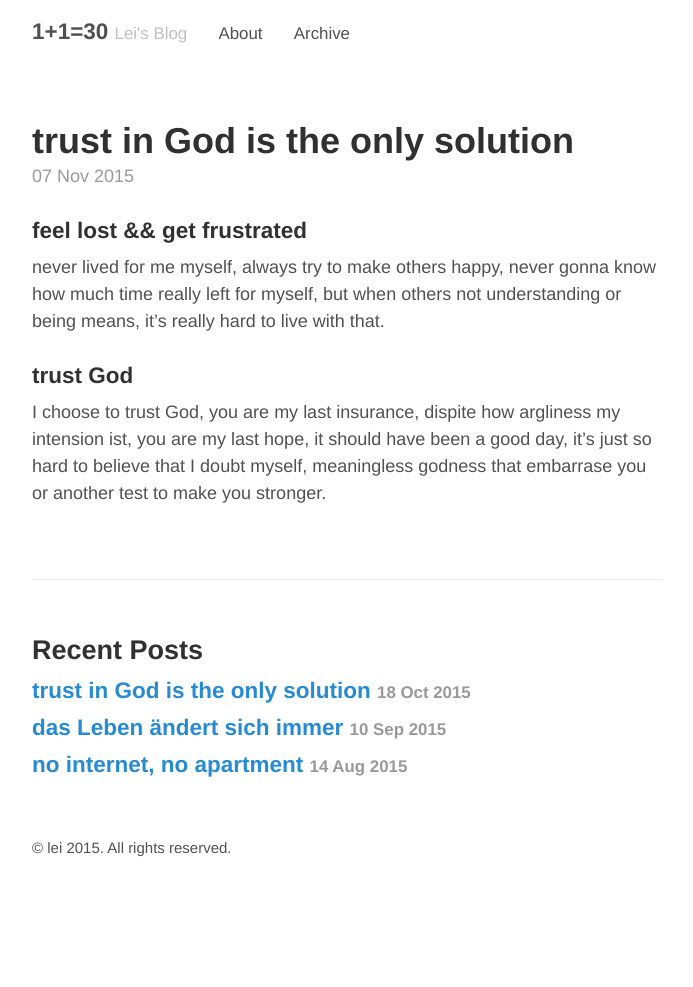
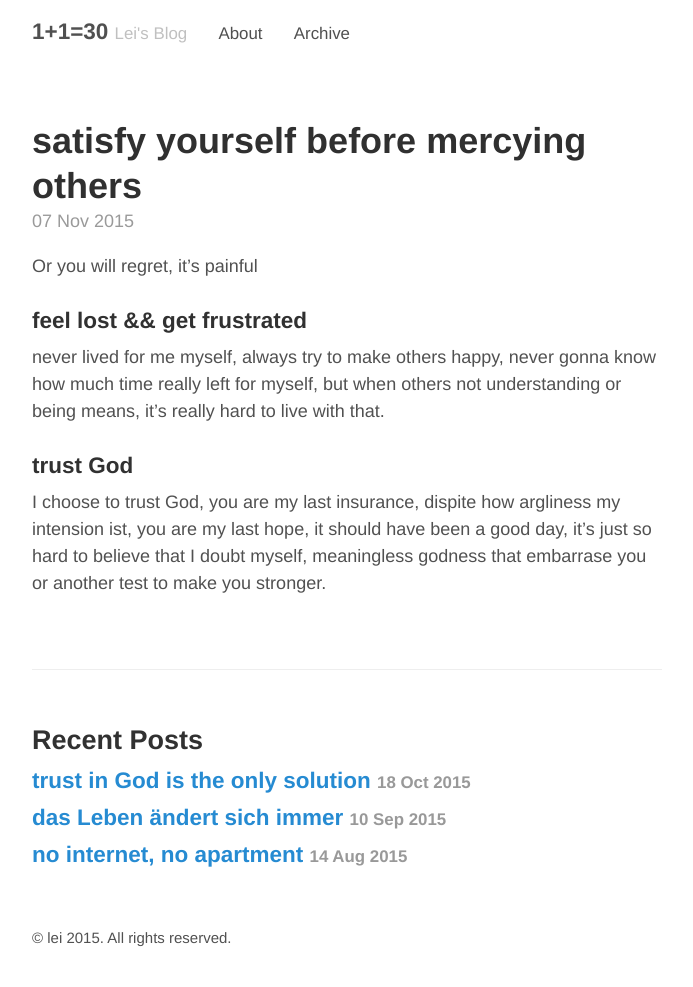
Before and after one commit to leihro/leihro.github.io, a Jekyll site: the page built from _posts/2015-11-07-feel-betrayed.md, in a window 1280 px wide. Shown: the whole page, without its empty margins (293-986 px from the left). Built offline with Jekyll 4.4.1, drawn with Linux system fonts in a browser that asks for light colours; before the commit the page ends 900 px from its top, so only the background shows below that.

Commit message:
Update 2015-11-07-feel-betrayed.md

```diff
--- a/_posts/2015-11-07-feel-betrayed.md
+++ b/_posts/2015-11-07-feel-betrayed.md
@@ -1,7 +1,9 @@
 ---
 layout: post
-title: trust in God is the only solution
+title: satisfy yourself before mercying others
 ---
+
+Or you will regret, it's painful
 
 ### feel lost && get frustrated
 never lived for me myself, always try to make others happy,
```
